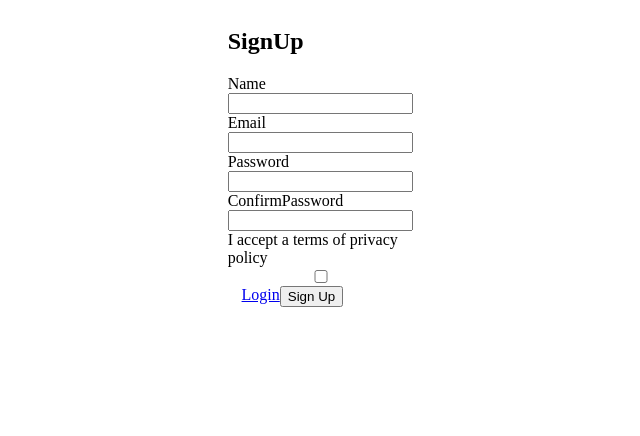
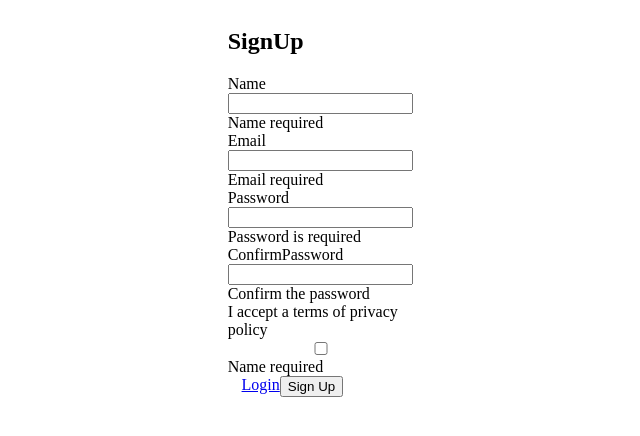
Before and after one commit to Fateme-Hashemi/Store-Site, a React (Create React App) app: page / in a window 1280 px wide. Shown: the top 436 px of the page, without its empty margins (6-646 px from the left). Built offline with nearby package versions, Linux system fonts and the light colour scheme.

Commit message:
FocusHamdler added

```diff
--- a/src/component/SingUp.js
+++ b/src/component/SingUp.js
@@ -58,17 +58,19 @@ const submitHandler =event => {
             <h2>SignUp</h2>
             <label>Name</label>
             <input type='text' value={data.name} name='name' onChange={changeHandler} onFocus={focusHandler} />
+            {error.name && <span>{error.name}</span>}
             <label>Email</label>
             <input type='text' value={data.email} name='email' onChange={changeHandler} onFocus={focusHandler} />
-
+            {error.email && <span>{error.email}</span>}
             <label>Password</label>
             <input type='password' value={data.password} name='password' onChange={changeHandler} onFocus={focusHandler} />
-
+            {error.password && <span>{error.password}</span>}
             <label>ConfirmPassword</label>
             <input type='password' value={data.confirmpassword} name='confirmpassword' onChange={changeHandler} onFocus={focusHandler} />
-
+            {error.confirmpassword && <span>{error.confirmpassword}</span>}
             <label>I accept a terms of privacy policy</label>
             <input type='checkbox' value={data.isAccepted} name='isAccepted' onChange={changeHandler} onFocus={focusHandler} />
+            {error.isAccepted && <span>{error.name}</span>}
             <div>
                 <a href='#'>Login</a>
                 <button type='submit'>Sign Up</button>
```
